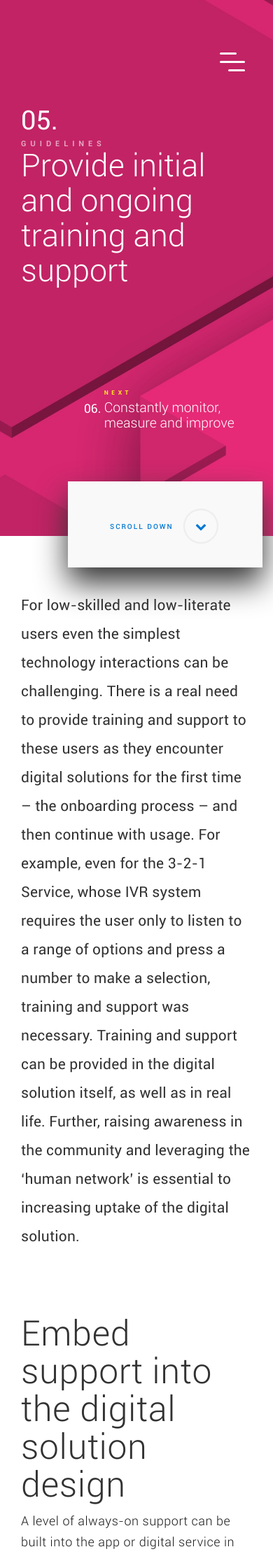
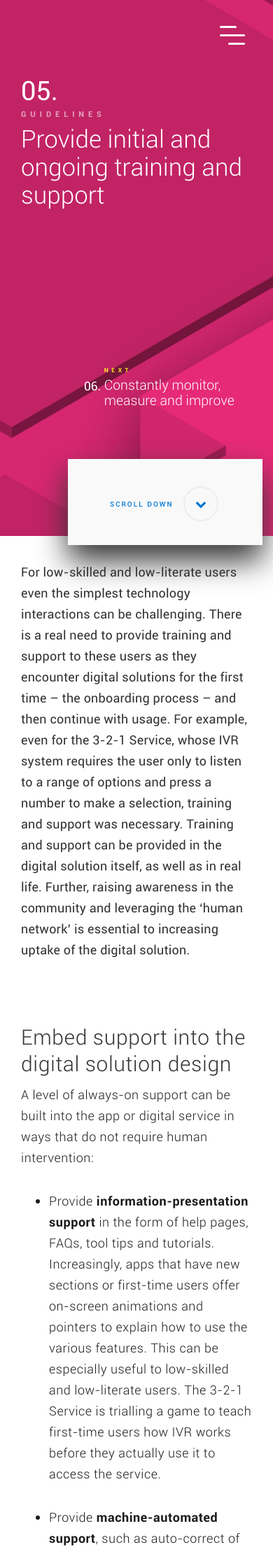
Before and after one commit to ConversaSrl/unesco-guidelines, a Jekyll site: the page built from contents/en/pages/guidelines/05-support.md, in a window 390 px wide. Shown: the top 2221 px of the page at 70% size. Built offline with Jekyll 4.4.1, drawn with Linux system fonts in a browser that asks for light colours; nearby versions of some CDN libraries; comment, search, counter and statistics services are not loaded.

Commit message:
mobile layout fixes

```diff
--- a/css/theme-unesco.css
+++ b/css/theme-unesco.css
@@ -140,6 +140,11 @@
 .navbar {
     min-height: 100px;
     margin-bottom: 0px;
+}
+@media (max-width: 991px) {
+    .navbar {
+        min-height: 58px;
+    }
 }
 
 .nav.navbar-nav {
@@ -281,6 +286,10 @@
     margin-bottom: 45px;
 }
 @media (max-width: 991px) {
+    .layout-advanced .post-content h1 {
+        font-size: 30px;
+        line-height: 38px;
+    }
     .layout-basic .post-content h1 {
         font-size: 35px;
         line-height: 38px;
@@ -591,6 +600,7 @@
     letter-spacing: 5.93px;
     line-height: 13px;
     text-transform: uppercase;
+    margin-bottom: 10px;
 }
 .post-header.post-header-with-background .post-title-section {
     color: rgba(255, 255, 255, 0.6); /*#4299FF;*/
@@ -608,22 +618,22 @@
     display: -webkit-box;
     -webkit-box-orient: vertical;
     -webkit-line-clamp: 3;
-    text-overflow: ellipsis;
+    /* text-overflow: ellipsis; */
     overflow: hidden;
     height: 287px;
 }
 @media (max-width: 991px) {
     .post-title-main {
-        hyphens: auto;
+        /* hyphens: auto;
         -ms-hyphens: auto;
-        -webkit-hyphens: auto;
-        font-size: 45px;
-        line-height: 50px;
+        -webkit-hyphens: auto; */
+        font-size: 35px;
+        line-height: 40px;
     }
     .layout-basic .post-title-main {
-        font-size: 70px;
+        font-size: 40px;
         font-weight: 300;
-        line-height: 74px;
+        line-height: 44px;
     }
     .layout-advanced .post-title-main {
         height: 300px;
@@ -655,6 +665,12 @@
     line-height: 41px;
     margin-top: 0px;
     margin-bottom: 90px;
+}
+@media (max-width: 991px) {
+    .summary.post-header-with-background {
+        font-size: 18px;
+        line-height: 30px;
+    }
 }
 
 .next-step {
@@ -1433,6 +1449,11 @@
     right: 40px;
     top: 70px;
 }
+@media (max-width: 991px) {
+    .guidelines-menu-toggler {
+        top: 32px;
+    }
+}
 
 
 .mobile-menu-wrapper {
@@ -1549,6 +1570,13 @@
     color: white;
     overflow: hidden;
 }
+@media (max-width: 991px) {
+    .cs-slideshow-content-title {
+        font-size: 30px;
+        line-height: 38px;
+        overflow: visible;
+    }
+}
 
 .cs-slideshow-content-text {
     font-size: 18px;
@@ -1575,6 +1603,11 @@
     letter-spacing: 0.38px;
     line-height: 27px;
 }
+@media (max-width: 991px) {
+    .cs-slideshow-content-link {
+        font-size: 16px;
+    }
+}
 
 .cs-slideshow-content-link:hover,
 .cs-slideshow-content-link:after {
@@ -1617,6 +1650,9 @@
 }
 
 @media (max-width: 992px) {
+    .cs-slideshow-nav-label-count {
+        margin-right: 20px;
+    }
     .cs-slideshow-img-wrapper {
         height: 372px;
         width: 100%;
```
